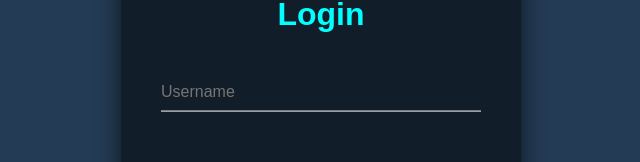
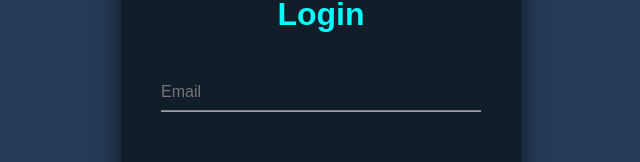
Before and after one commit to ThakkallapallyRuthvik/Water_supply, a React (Create React App) app in the folder client/: page /login in a window 1280 px wide. Shown: the part 279-441 px from the top of the page, without its empty margins (319-959 px from the left). Built offline with nearby package versions, Linux system fonts and the light colour scheme.

Commit message:
Add files via upload

```diff
--- a/client/src/Login.js
+++ b/client/src/Login.js
@@ -3,8 +3,8 @@ import './App.css'
 
 function App()
 {
-  const [name, setName] = useState('')
-  const [pass, setPass] = useState('')
+  const [email, setEmail] = useState('')
+  const [password, setPassword] = useState('')
 
   async function loginUser(event)
   {
@@ -15,8 +15,8 @@ function App()
         'Content-Type':'application/json',
       },
       body: JSON.stringify({
-        name,
-        pass
+        email,
+        password
       }),
     })
 
@@ -41,18 +41,18 @@ function App()
         <br/>
         <div className='user-box'>
         <input
-          value={name}
-          onChange = {(e) => setName(e.target.value)}
-          type='text'
-          placeholder='Username'></input>
+          value={email}
+          onChange = {(e) => setEmail(e.target.value)}
+          type='email'
+          placeholder='Email'></input>
         <br/>
         </div>
         {/* <label style={{color:'Powderblue'}}>Password</label> */}
         <br/>
         <div className='user-box'>
         <input
-          value={pass}
-          onChange = {(e) => setPass(e.target.value)}
+          value={password}
+          onChange = {(e) => setPassword(e.target.value)}
           type='password' placeholder='Password'/>               {/* '/' implies </input> */}
         </div>
         <br>
--- a/client/src/Register.js
+++ b/client/src/Register.js
@@ -4,7 +4,7 @@ import './App.css'
 function App()
 {
   const [name, setName] = useState('')
-  const [pass, setPass] = useState('')
+  const [password, setPassword] = useState('')
   const [email, setEmail] = useState('')
 
   async function registerUser(event)
@@ -18,7 +18,7 @@ function App()
       body: JSON.stringify({
         name,
         email,
-        pass,
+        password,
       }),
     })
 
@@ -57,8 +57,8 @@ function App()
         {/* <label style={{color:'Powderblue'}}>Password</label> */}
         <div className='user-box'>
         <input
-          value={pass}
-          onChange = {(e) => setPass(e.target.value)}
+          value={password}
+          onChange = {(e) => setPassword(e.target.value)}
           type='password' placeholder='Password'/>               {/* '/' implies </input> */}
         </div>
         <br>
```
